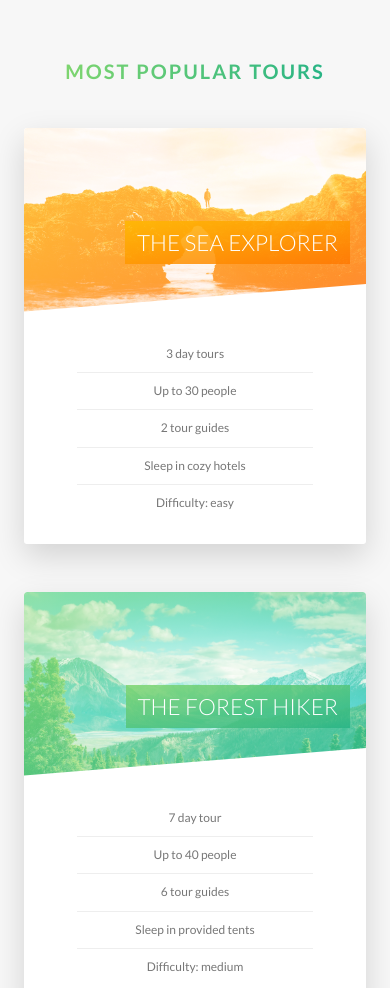
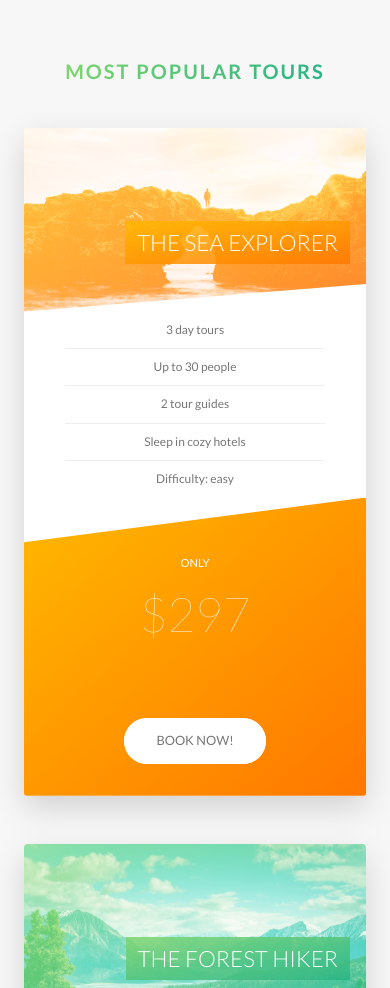
Before and after one commit to seismicmike/natours, a website: page index.html in a window 390 px wide. Shown: the part 2568-3556 px from the top of the page. Drawn offline with nearby package versions, Linux system fonts and the light colour scheme; files that its build step writes are made by us from their sources.

Commit message:
Responsive fixes for the cards.

```diff
--- a/sass/components/_card.scss
+++ b/sass/components/_card.scss
@@ -179,4 +179,53 @@
     font-size: 6rem;
     font-weight: 100;
   }
+
+  // Responsive.
+  @include respond(tab-port) {
+    height: auto;
+    border-radius: 3px;
+    background-color: $color-white;
+    box-shadow: 0 1.5rem 4rem rgba($color-black, 0.15);
+
+    &__side {
+      height: auto;
+      position: relative;
+      box-shadow: none;
+
+      &--back {
+        transform: rotateY(0);
+        clip-path: polygon(0 15%, 100% 0, 100% 100%, 0 100%);
+      }
+    }
+
+    &:hover &__side--front {
+      transform: rotateY(0);
+    }
+
+    &:hover &__side--back {
+      transform: rotateY(0);
+    }
+
+    &__details {
+      padding: 0 1rem;
+    }
+
+    &__cta {
+      position: relative;
+      top: 0;
+      left: 0;
+      transform: translate(0);
+      width: 100%;
+      padding: 7rem 4rem 4rem 4rem;
+
+    }
+
+    &__price-box {
+      margin-bottom: 8rem;
+    }
+
+    &__price-value {
+      font-size: 6rem;
+    }
+  }
 }
```
